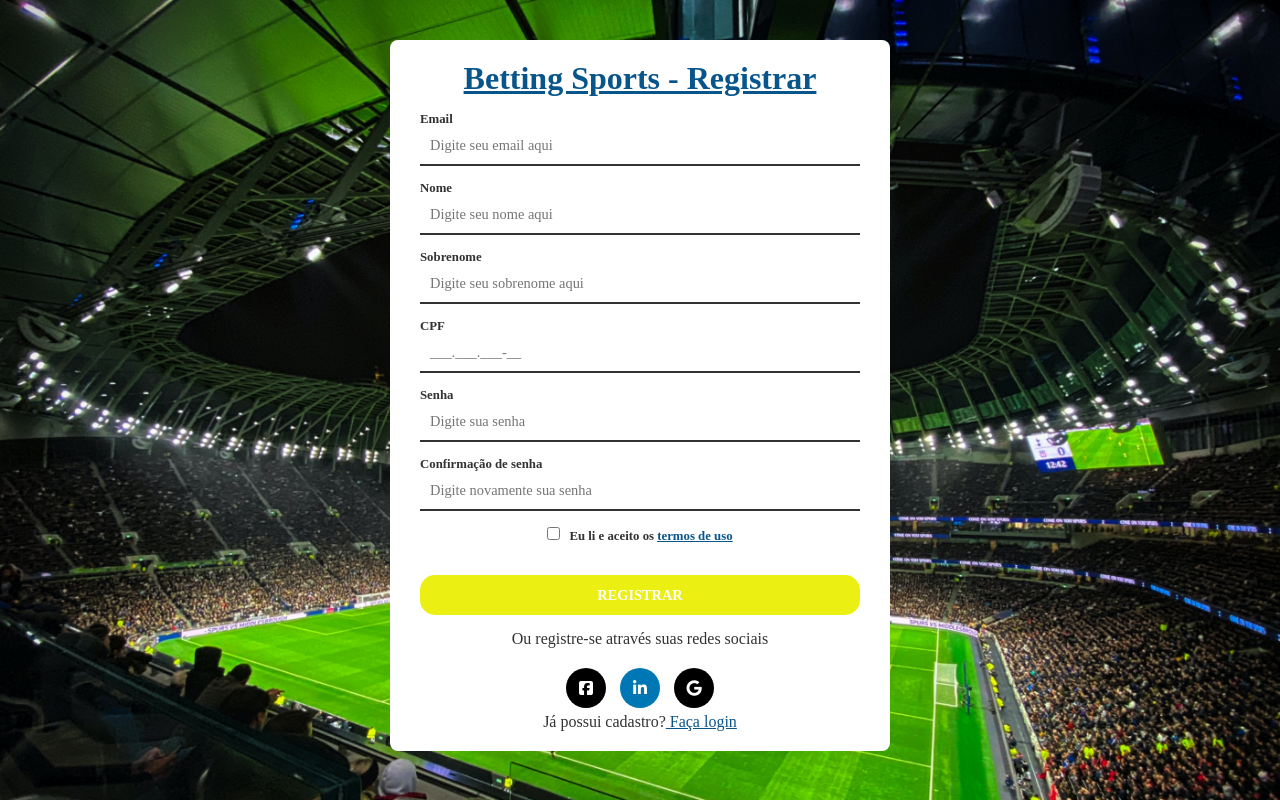
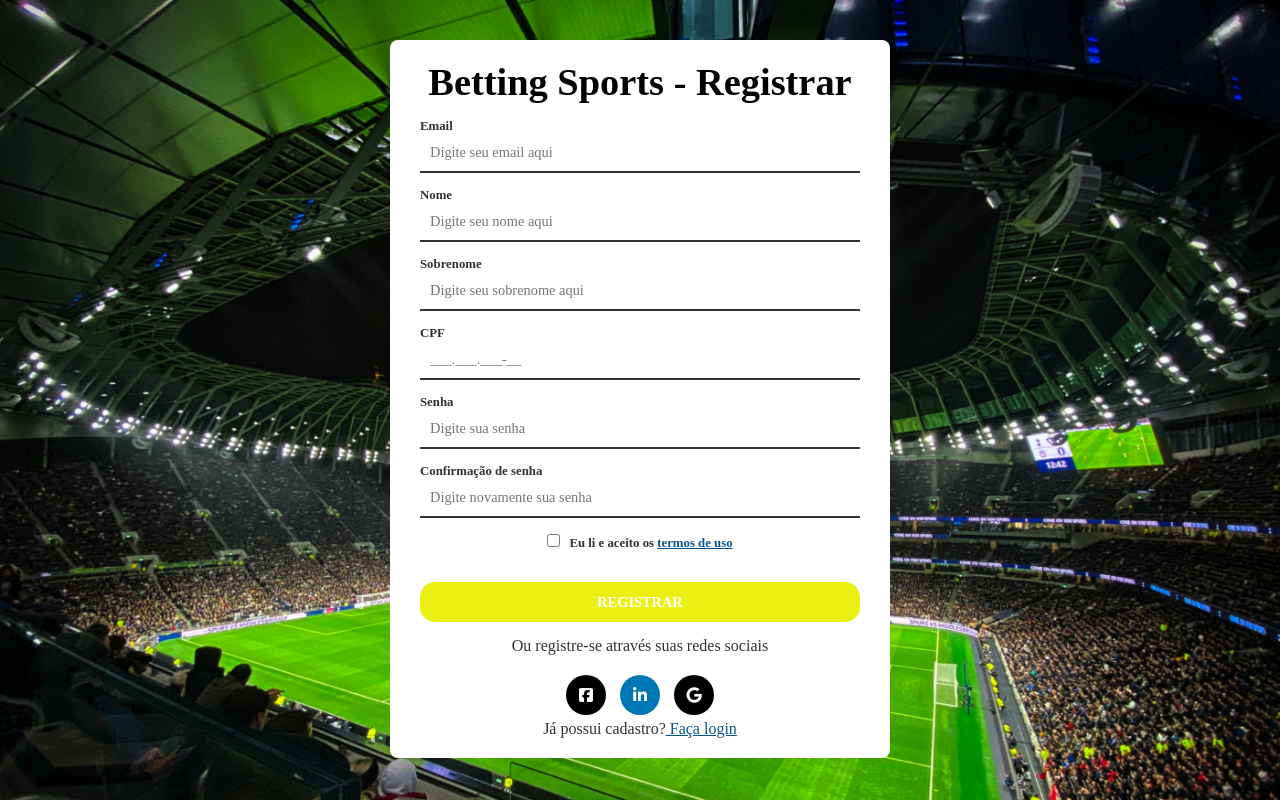
Before and after one commit to renansfreire/projeto-bs-pds, a PHP site: page /register.html in a window 1280 px wide. Run offline with PHP 8.4, Linux system fonts and the light colour scheme; some libraries are stand-ins or nearby versions.

Commit message:
Update register.css

```diff
--- a/css/register.css
+++ b/css/register.css
@@ -26,6 +26,17 @@ a {
 
 a:hover{
     color: #EBEF12;
+}
+
+h1 a {
+    text-decoration: none;
+    color: #000;
+    font-size: larger;
+    cursor: pointer;
+}
+
+h1 a:hover{
+    color: #000;
 }
 
 #register-container {
```
